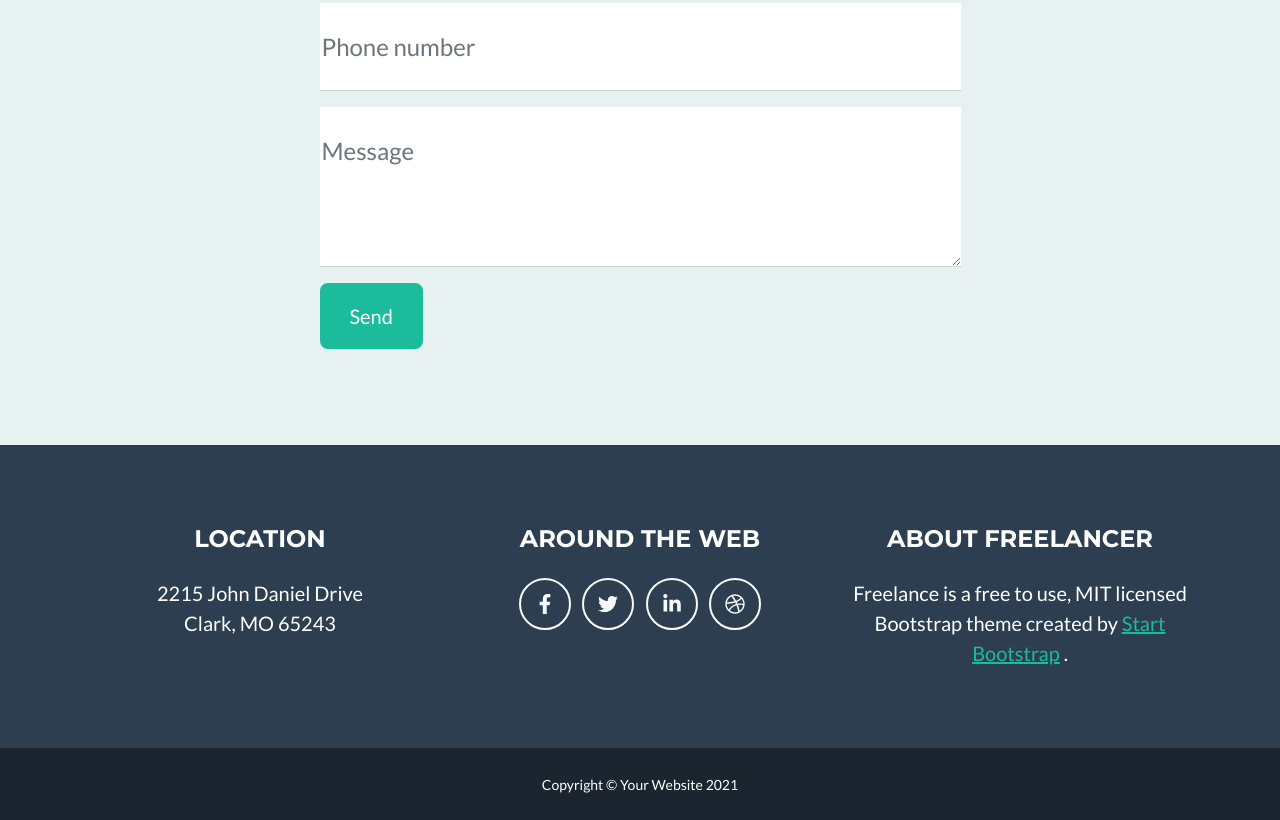
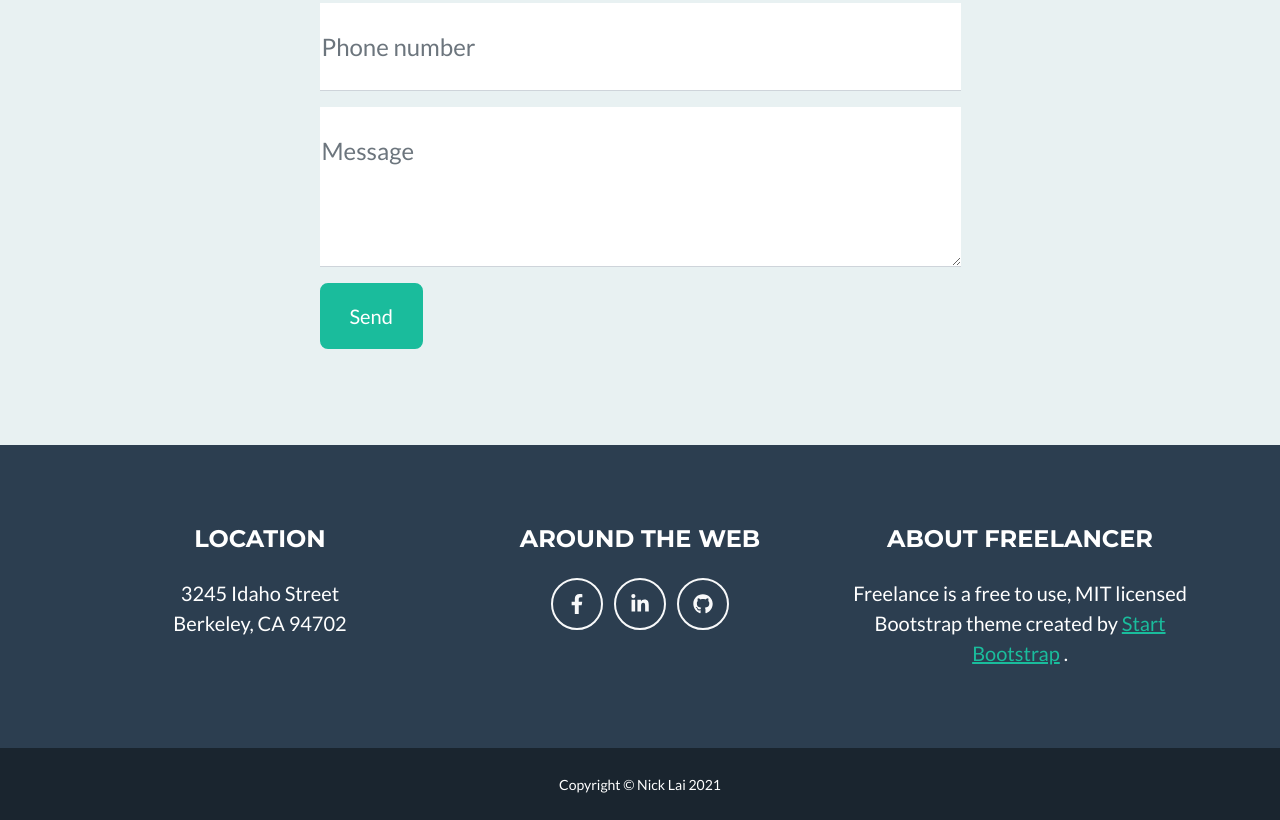
Before and after one commit to NickLai169/Personal-Portfolio, a plain HTML site: page dist/index.html in a window 1280 px wide. Shown: the part 3234-4054 px from the top of the page. Drawn offline with nearby package versions, Linux system fonts and the light colour scheme.

Commit message:
commite before I sleep

```diff
--- a/dist/index.html
+++ b/dist/index.html
@@ -258,18 +258,25 @@
                     <div class="col-lg-4 mb-5 mb-lg-0">
                         <h4 class="text-uppercase mb-4">Location</h4>
                         <p class="lead mb-0">
-                            2215 John Daniel Drive
+                            3245 Idaho Street
                             <br />
-                            Clark, MO 65243
+                            Berkeley, CA 94702
                         </p>
                     </div>
                     <!-- Footer Social Icons-->
                     <div class="col-lg-4 mb-5 mb-lg-0">
                         <h4 class="text-uppercase mb-4">Around the Web</h4>
-                        <a class="btn btn-outline-light btn-social mx-1" href="#!"><i class="fab fa-fw fa-facebook-f"></i></a>
-                        <a class="btn btn-outline-light btn-social mx-1" href="#!"><i class="fab fa-fw fa-twitter"></i></a>
-                        <a class="btn btn-outline-light btn-social mx-1" href="#!"><i class="fab fa-fw fa-linkedin-in"></i></a>
-                        <a class="btn btn-outline-light btn-social mx-1" href="#!"><i class="fab fa-fw fa-dribbble"></i></a>
+                        <a class="btn btn-outline-light btn-social mx-1" href="https://www.facebook.com/nick.lai.169">
+                            <i class="fab fa-fw fa-facebook-f"/></i>
+                        </a>
+                        <!-- <a class="btn btn-outline-light btn-social mx-1" href="#!"><i class="fab fa-fw fa-twitter"></i></a> -->
+                        <a class="btn btn-outline-light btn-social mx-1" href="https://www.linkedin.com/in/nickplai/">
+                            <i class="fab fa-fw fa-linkedin-in"></i>
+                        </a>
+                        <!-- <a class="btn btn-outline-light btn-social mx-1" href="#!"><i class="fab fa-fw fa-dribbble"></i></a> -->
+                        <a class="btn btn-outline-light btn-social mx-1" href="https://github.com/NickLai169">
+                            <i class="fab fa-github"></i>
+                        </a>
                     </div>
                     <!-- Footer About Text-->
                     <div class="col-lg-4">
@@ -285,7 +292,7 @@
         </footer>
         <!-- Copyright Section-->
         <div class="copyright py-4 text-center text-white">
-            <div class="container"><small>Copyright &copy; Your Website 2021</small></div>
+            <div class="container"><small>Copyright &copy; Nick Lai 2021</small></div>
         </div>
         <!-- Portfolio Modals-->
         <!-- Portfolio Modal 1-->
```
